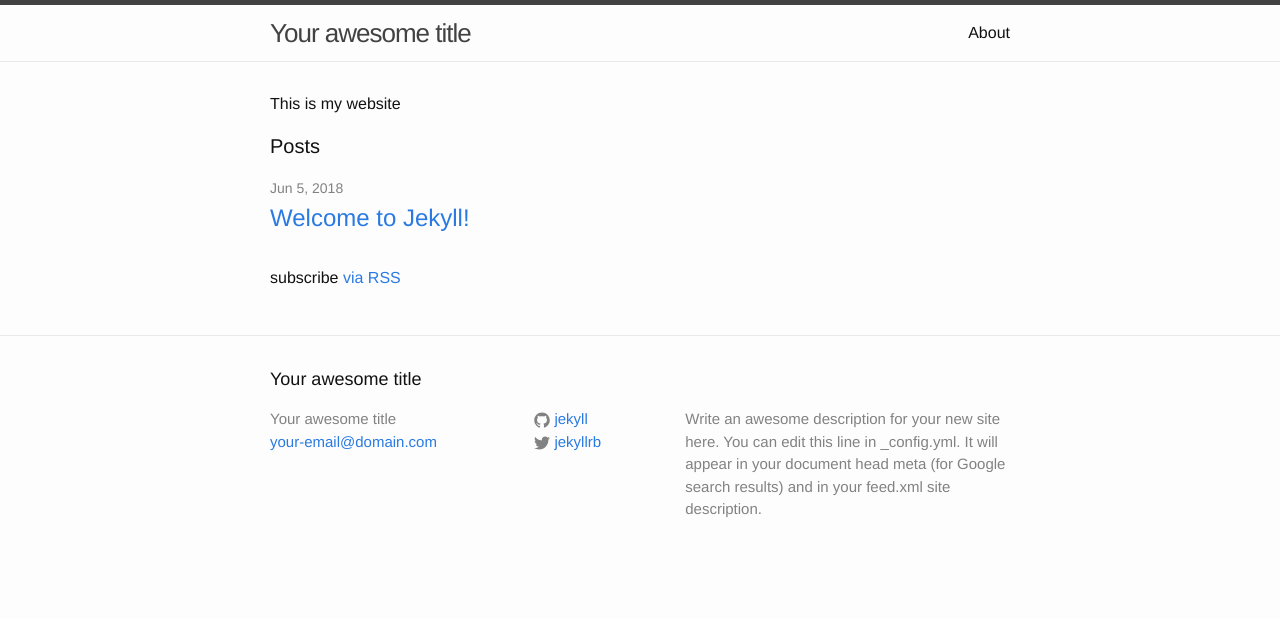
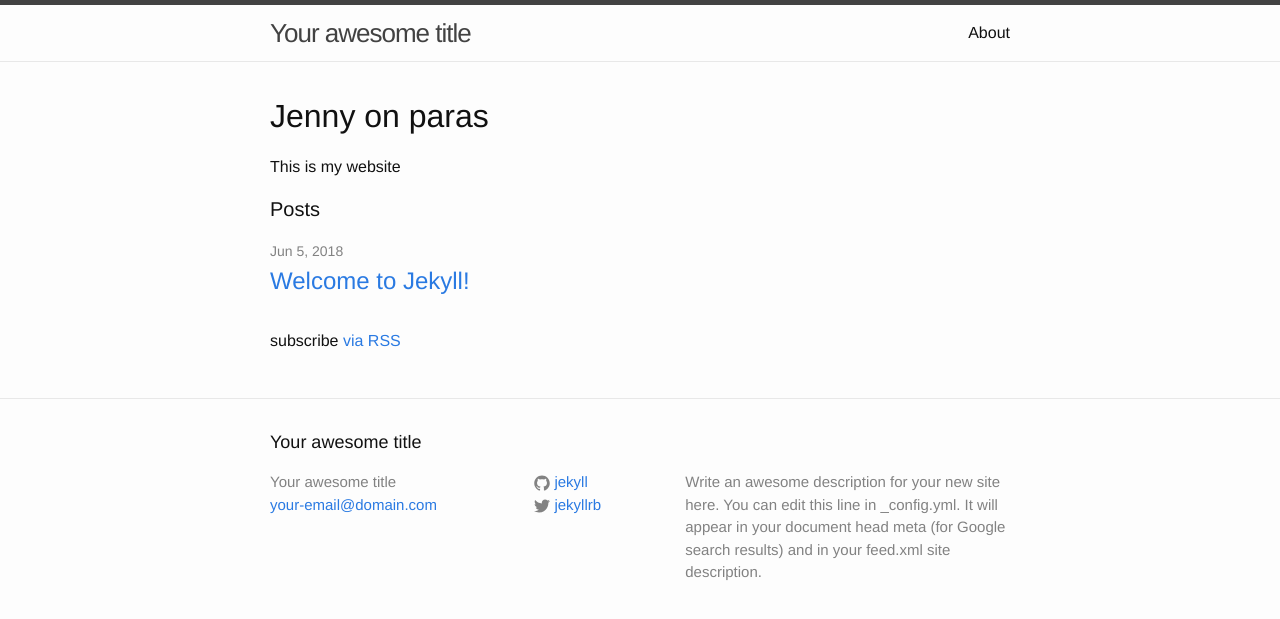
Before and after one commit to Fegom/Fegom.github.io, a Jekyll site: the page built from index.html, in a window 1280 px wide. Shown: the top 619 px of the page. Built offline with Jekyll 4.4.1, drawn with Linux system fonts in a browser that asks for light colours.

Commit message:
Update index.html

```diff
--- a/index.html
+++ b/index.html
@@ -1,6 +1,8 @@
 ---
 layout: default
 ---
+
+<h1>Jenny on paras</h1>
 
 <p>This is my website</p>
 
```
